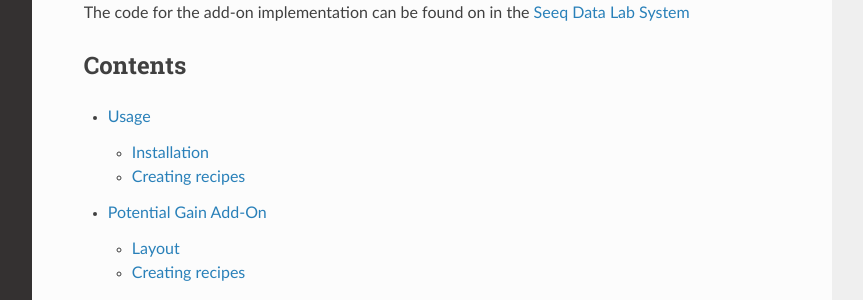
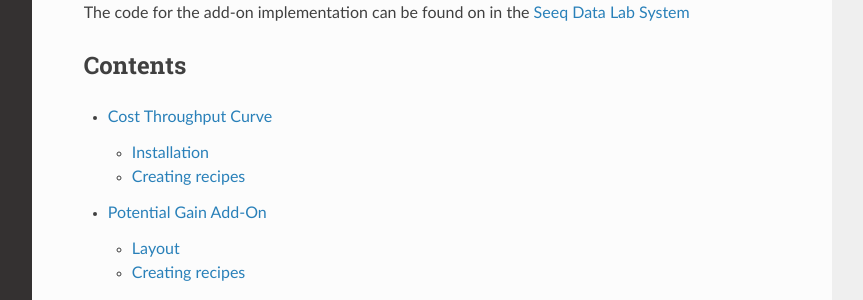
Before and after one commit to heananbird/Seeq-Cost-Throughput-Curve-Guide, a Sphinx documentation site: the page built from docs/source/index.rst, in a window 1280 px wide and 900 px high, scrolled down 643 px, cut to the strip 274-900 px from the top of the window. Shown: the part 152-452 px from the top of the strip, without its empty margins (268-1131 px from the left). Built offline with Sphinx 7.4.7 and the Read the Docs theme 2.0.0, drawn with Linux system fonts in a browser that asks for light colours; some of the changed text lies outside the part shown.

Commit message:
Update cost.rst

```diff
--- a/docs/source/cost.rst
+++ b/docs/source/cost.rst
@@ -1,4 +1,4 @@
-Usage
+Cost Throughput Curve
 =====
 
 .. jupyter-execute::
```
